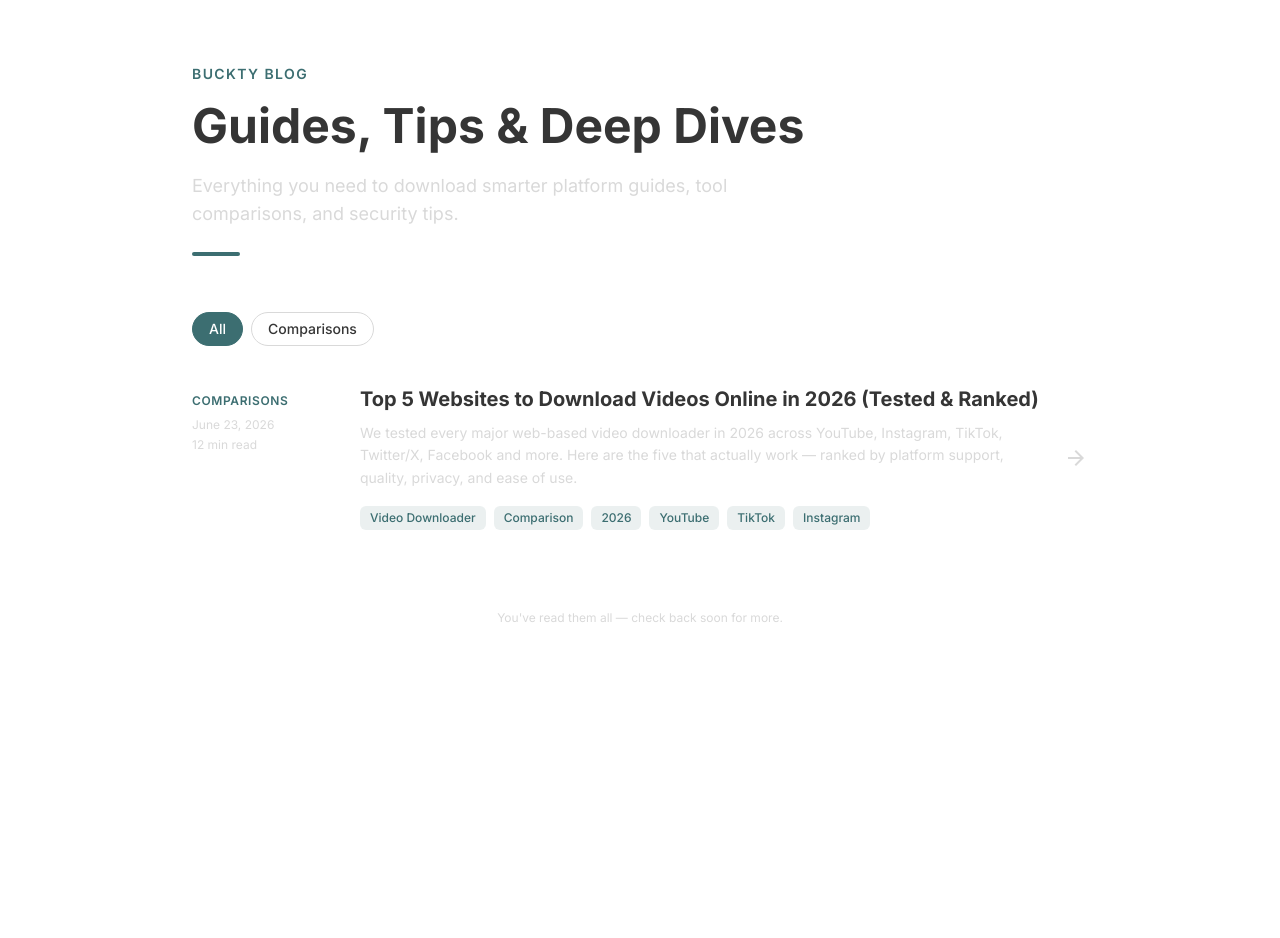
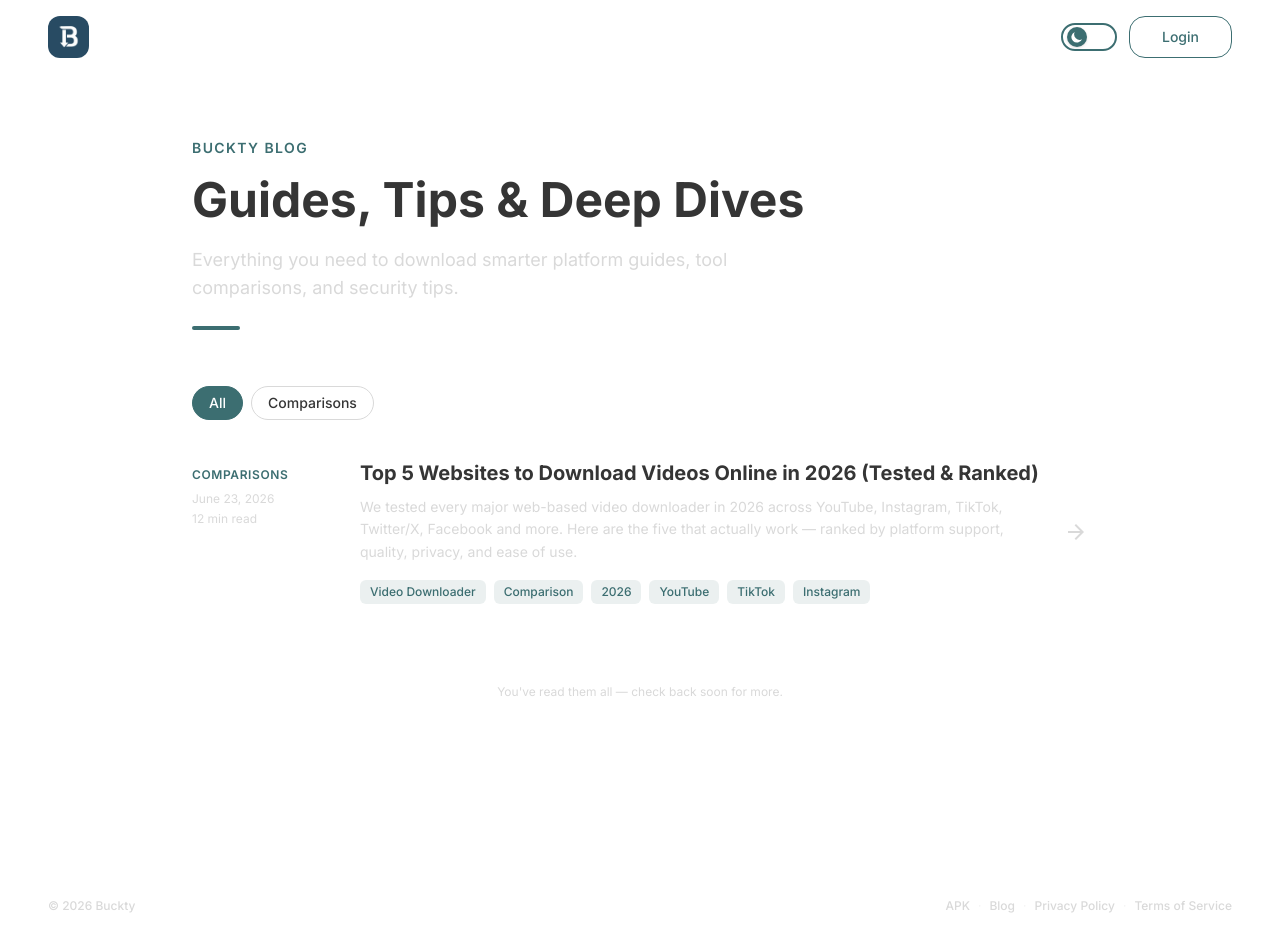
Before and after one commit to Saadnadeemch/mvpfrontend, an Angular app: page /blog in a window 1280 px wide. Before the commit the page ends 800 px from the top, so only its background shows below. Built offline with nearby package versions, Linux system fonts and the light colour scheme.

Commit message:
header and footer added

```diff
--- a/src/app/components/blogpost/blogpost.html
+++ b/src/app/components/blogpost/blogpost.html
@@ -1,4 +1,6 @@
-  <!-- 404 State -->
+<app-navbar></app-navbar>
+
+<!-- 404 State -->
     @if (notFound()) {
       <div class="min-h-screen bg-[var(--color-white)] flex flex-col items-center justify-center text-center px-4">
         <span class="material-icons text-5xl text-[var(--color-neutral)] mb-4">search_off</span>
@@ -108,3 +110,4 @@
 
       </div>
     }
+    <app-footer></app-footer>
--- a/src/app/components/blogpost/blogpost.ts
+++ b/src/app/components/blogpost/blogpost.ts
@@ -3,10 +3,12 @@ import { CommonModule } from '@angular/common';
 import { RouterModule, ActivatedRoute, Router } from '@angular/router';
 import { Title, Meta, DomSanitizer, SafeHtml } from '@angular/platform-browser';
 import { getBlogBySlug, BlogPost, BLOG_POSTS, formatDate } from '../../data/blog';
+import { NavbarComponent } from "../navbar/navbar";
+import { Footer } from "../footer/footer";
 
 @Component({
   selector: 'app-blogpost',
-  imports: [RouterModule, CommonModule],
+  imports: [RouterModule, CommonModule, NavbarComponent, Footer],
   templateUrl: './blogpost.html',
   styleUrl: './blogpost.css',
 })
--- a/src/app/pages/blog/blog.html
+++ b/src/app/pages/blog/blog.html
@@ -1,4 +1,4 @@
-
+<app-navbar></app-navbar>
     <section class="min-h-screen bg-[var(--color-white)] py-16 px-4">
 
       <!-- Page Header -->
@@ -113,3 +113,4 @@
 
       </div>
     </section>
+    <app-footer></app-footer>
--- a/src/app/pages/blog/blog.ts
+++ b/src/app/pages/blog/blog.ts
@@ -2,10 +2,12 @@ import { Component, OnInit, signal, computed } from '@angular/core';
 import { CommonModule } from '@angular/common';
 import { RouterModule } from '@angular/router';
 import { BLOG_POSTS, BlogPost, getPaginatedBlogs, formatDate } from '../../data/blog'
+import { NavbarComponent } from "../../components/navbar/navbar";
+import { Footer } from "../../components/footer/footer";
 
 @Component({
   selector: 'app-blog',
-  imports: [CommonModule , RouterModule],
+  imports: [CommonModule, RouterModule, NavbarComponent, Footer],
   templateUrl: './blog.html',
   styleUrl: './blog.css',
 })
```
